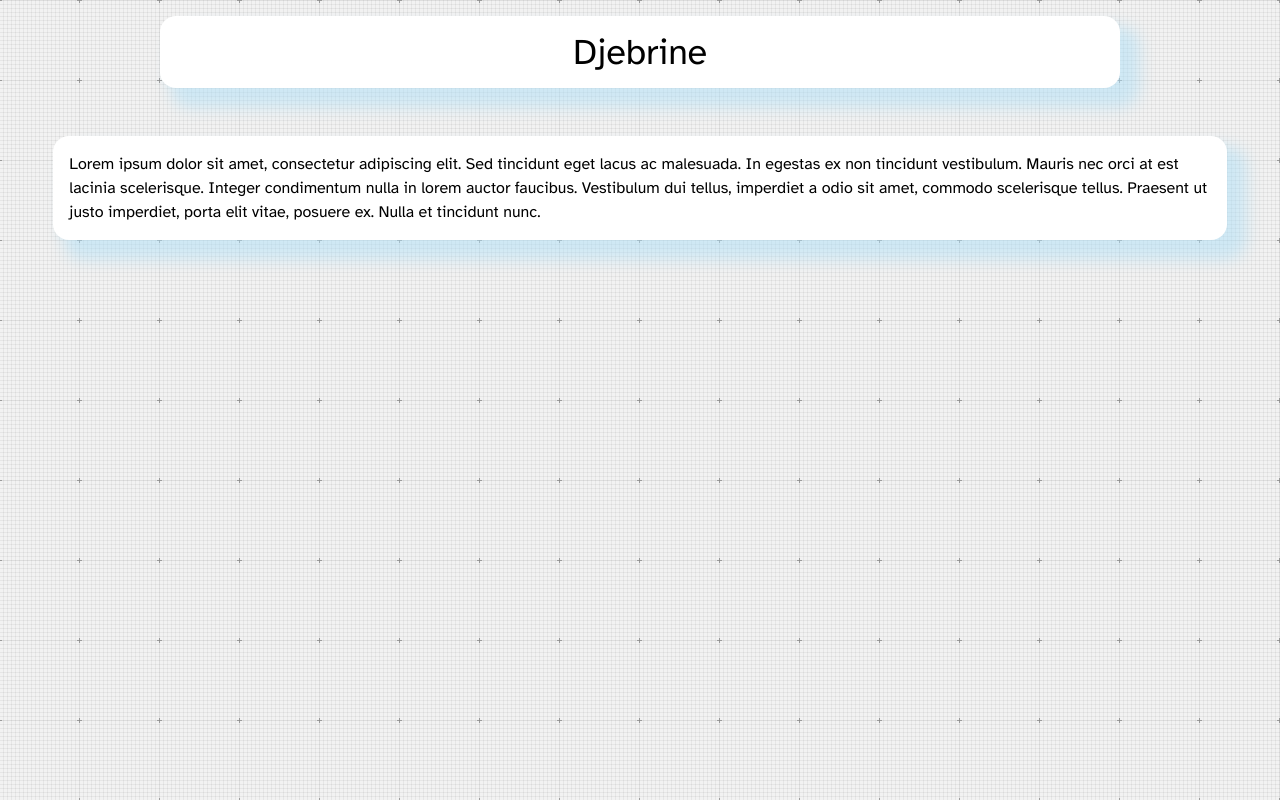
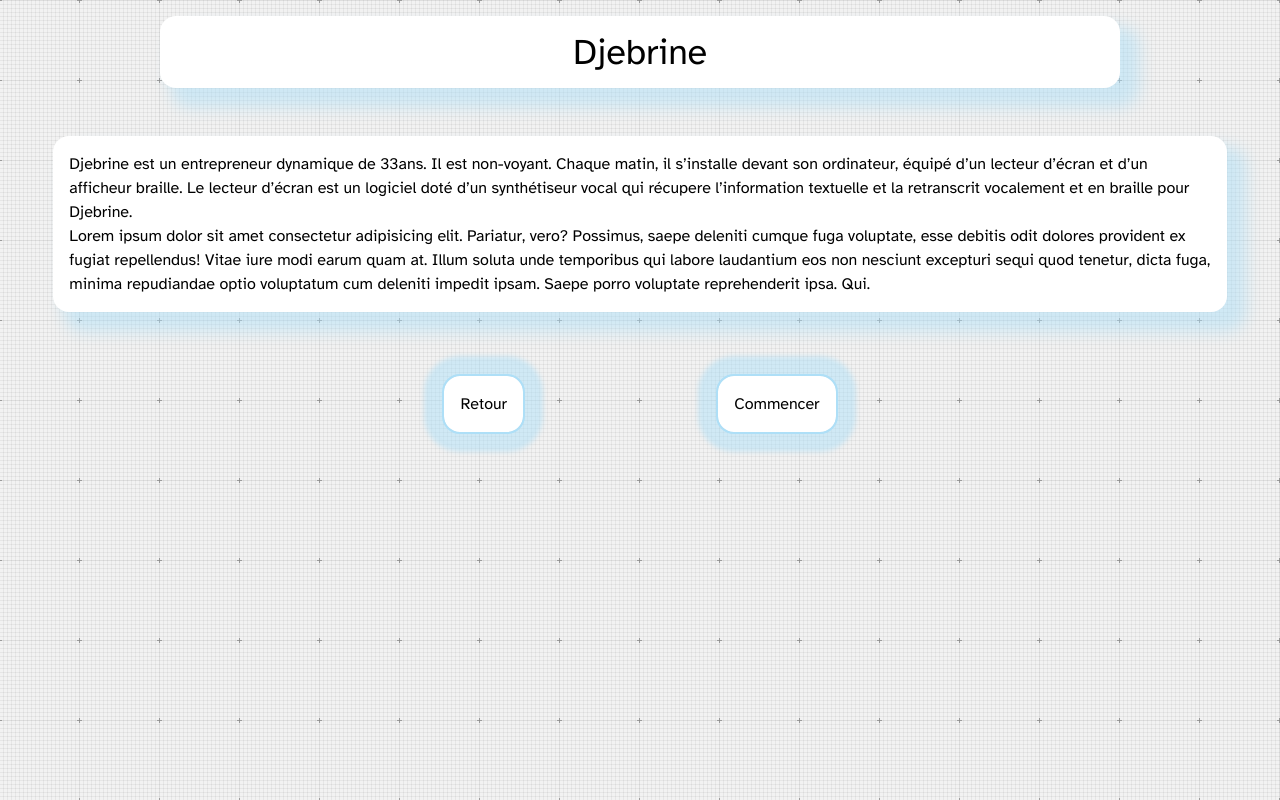
Before and after one commit to Sylvain-Lepoutre/react-bada11y, a React (Vite) app: page /persona1 in a window 1280 px wide. Built offline with nearby package versions, Linux system fonts and the light colour scheme.

Commit message:
feat(PersonaHome.tsx): add Intro

```diff
--- a/src/components/pages/root/PersonaCard.tsx
+++ b/src/components/pages/root/PersonaCard.tsx
@@ -6,6 +6,7 @@ export const PersonaCard = ({ cardTitle, imgSrc, linkURL }: Props) => {
   return (
     <li className="mx-auto  w-9/12 max-w-xs list-none  rounded-2xl p-4 shadow-CustomCard outline outline-2 outline-BluePastel  hover:shadow-CustomCardHover hover:-outline-offset-8">
       <Link
+        aria-label={`Accédez au parcours de ${cardTitle}`}
         className="flex h-full flex-col justify-between rounded-2xl hover:cursor-pointer focus:scale-105 focus:font-bold focus:outline-none"
         to={linkURL}
       >
--- a/src/components/pages/root/PersonaSection.tsx
+++ b/src/components/pages/root/PersonaSection.tsx
@@ -1,7 +1,6 @@
+import { personas } from "../../../data/personas";
 import { h2Styles, sectionStyles } from "../../../routes/root";
 import { PersonaCard } from "./PersonaCard";
-
-import { personas } from "../../../data/personas";
 
 export const PersonaSection = () => {
   return (
@@ -11,9 +10,9 @@ export const PersonaSection = () => {
       <ul className="my-8 grid gap-12 text-center sm:grid-cols-2 xl:grid-cols-4">
         {personas.map((persona) => (
           <PersonaCard
-            key={persona.id}
             cardTitle={persona.cardTitle}
             imgSrc={persona.imgSrc}
+            key={persona.id}
             linkURL={persona.linkURL}
           />
         ))}
--- a/src/data/personas.ts
+++ b/src/data/personas.ts
@@ -4,6 +4,7 @@ type Persona = {
   cardTitle: string;
   imgSrc: string;
   linkURL: string;
+  intro: string;
 };
 
 export const personas: Persona[] = [
@@ -13,6 +14,8 @@ export const personas: Persona[] = [
     cardTitle: "Djebrine, 33 ans, entrepreneur, trouble visuel",
     imgSrc: "https://placehold.co/128x128/png",
     linkURL: "/persona1",
+    intro:
+      "Djebrine est un entrepreneur dynamique de 33ans. Il est non-voyant. Chaque matin, il s’installe devant son ordinateur, équipé d’un lecteur d’écran et d’un afficheur braille. Le lecteur d’écran est un logiciel doté d’un synthétiseur vocal qui récupere l’information textuelle et la retranscrit vocalement et en braille pour Djebrine.",
   },
   {
     id: 2,
@@ -20,6 +23,8 @@ export const personas: Persona[] = [
     cardTitle: "Sophie, 42 ans, comptable, trouble moteur",
     imgSrc: "https://placehold.co/128x128/png",
     linkURL: "/persona2",
+    intro:
+      "Sophie est une comptable de 42 ans. Elle lutte contre de sévères troubles musculo-squelettiques. Ses douleurs l'empeche d'utiliser une souris, elle navigue à l'aide du clavier.",
   },
   {
     id: 3,
@@ -27,6 +32,8 @@ export const personas: Persona[] = [
     cardTitle: "Amine, 23 ans, étudiant, trouble auditif",
     imgSrc: "https://placehold.co/128x128/png",
     linkURL: "/persona3",
+    intro:
+      "Amine est un jeune homme de 23 ans, étudiant en Master dans ce domaine. Il est sourd depuis l'âge d'un an à la suite d'une méningite. Il aime regarder des films en ligne, cependant les sous-titres ne sont pas toujours présents ou sont mal syncrhonisés, voire incomplets, cela rend son expérience frustrante et désagréable.",
   },
   {
     id: 4,
@@ -34,5 +41,7 @@ export const personas: Persona[] = [
     cardTitle: "Claire, 30 ans, professeur, trouble cognitif",
     imgSrc: "https://placehold.co/128x128/png",
     linkURL: "/persona4",
+    intro:
+      "Claire est une professeure de yoga de 33 ans. Elle est dyslexique et a un trouble du déficit de l'attention avec hyperactivité. Elle sépanouit par le yoga, mais le monde numérique reste un défi pour elle. Sa dyslexie la rend réticente face aux textes long, et elle a du mal à maintenir sa concentraion.",
   },
 ];
--- a/src/router.tsx
+++ b/src/router.tsx
@@ -1,5 +1,6 @@
 import { createBrowserRouter } from "react-router-dom";
 
+import { personas } from "./data/personas";
 import { PersonaHome } from "./routes/personaHome";
 import { Root } from "./routes/root";
 import { Test } from "./routes/test";
@@ -17,9 +18,8 @@ export const router = createBrowserRouter([
     path: "/persona1",
     element: (
       <PersonaHome
-        personaDesc="
-    Lorem ipsum dolor sit amet, consectetur adipiscing elit. Sed tincidunt eget lacus ac malesuada. In egestas ex non tincidunt vestibulum. Mauris nec orci at est lacinia scelerisque. Integer condimentum nulla in lorem auctor faucibus. Vestibulum dui tellus, imperdiet a odio sit amet, commodo scelerisque tellus. Praesent ut justo imperdiet, porta elit vitae, posuere ex. Nulla et tincidunt nunc."
-        personaName="Djebrine"
+        personaIntro={personas[0].intro}
+        personaName={personas[0].name}
       />
     ),
   },
@@ -29,7 +29,8 @@ export const router = createBrowserRouter([
       <PersonaHome
         personaDesc="
     Lorem ipsum dolor sit amet, consectetur adipiscing elit. Sed tincidunt eget lacus ac malesuada. In egestas ex non tincidunt vestibulum. Mauris nec orci at est lacinia scelerisque. Integer condimentum nulla in lorem auctor faucibus. Vestibulum dui tellus, imperdiet a odio sit amet, commodo scelerisque tellus. Praesent ut justo imperdiet, porta elit vitae, posuere ex. Nulla et tincidunt nunc."
-        personaName="Sophie"
+        personaIntro={personas[1].intro}
+        personaName={personas[1].name}
       />
     ),
   },
@@ -39,7 +40,8 @@ export const router = createBrowserRouter([
       <PersonaHome
         personaDesc="
     Lorem ipsum dolor sit amet, consectetur adipiscing elit. Sed tincidunt eget lacus ac malesuada. In egestas ex non tincidunt vestibulum. Mauris nec orci at est lacinia scelerisque. Integer condimentum nulla in lorem auctor faucibus. Vestibulum dui tellus, imperdiet a odio sit amet, commodo scelerisque tellus. Praesent ut justo imperdiet, porta elit vitae, posuere ex. Nulla et tincidunt nunc."
-        personaName="Amine"
+        personaIntro={personas[2].intro}
+        personaName={personas[2].name}
       />
     ),
   },
@@ -49,7 +51,8 @@ export const router = createBrowserRouter([
       <PersonaHome
         personaDesc="
     Lorem ipsum dolor sit amet, consectetur adipiscing elit. Sed tincidunt eget lacus ac malesuada. In egestas ex non tincidunt vestibulum. Mauris nec orci at est lacinia scelerisque. Integer condimentum nulla in lorem auctor faucibus. Vestibulum dui tellus, imperdiet a odio sit amet, commodo scelerisque tellus. Praesent ut justo imperdiet, porta elit vitae, posuere ex. Nulla et tincidunt nunc."
-        personaName="Claire"
+        personaIntro={personas[3].intro}
+        personaName={personas[3].name}
       />
     ),
   },
--- a/src/routes/personaHome.tsx
+++ b/src/routes/personaHome.tsx
@@ -1,8 +1,10 @@
+import { Link } from "react-router-dom";
+
 import { sectionStyles } from "./root";
 
-type Props = { personaName: string; personaDesc: string };
+type Props = { personaName: string; personaIntro: string };
 
-export const PersonaHome = ({ personaName, personaDesc }: Props) => {
+export const PersonaHome = ({ personaName, personaIntro }: Props) => {
   return (
     <>
       <header
@@ -14,8 +16,31 @@ export const PersonaHome = ({ personaName, personaDesc }: Props) => {
 
       <main className="mx-auto my-12 w-11/12 ">
         <section className={sectionStyles}>
-          <p>{personaDesc}</p>
+          <p>{personaIntro}</p>
+          <p>
+            Lorem ipsum dolor sit amet consectetur adipisicing elit. Pariatur,
+            vero? Possimus, saepe deleniti cumque fuga voluptate, esse debitis
+            odit dolores provident ex fugiat repellendus! Vitae iure modi earum
+            quam at. Illum soluta unde temporibus qui labore laudantium eos non
+            nesciunt excepturi sequi quod tenetur, dicta fuga, minima
+            repudiandae optio voluptatum cum deleniti impedit ipsam. Saepe porro
+            voluptate reprehenderit ipsa. Qui.
+          </p>
         </section>
+        <div className="mx-auto my-16 flex w-8/12 justify-between sm:w-6/12 lg:w-4/12">
+          <Link
+            className="rounded-2xl bg-white p-4 shadow-CustomCard outline outline-2 outline-BluePastel hover:cursor-pointer hover:shadow-CustomCardHover hover:-outline-offset-8  focus:scale-105 focus:font-bold"
+            to={"/"}
+          >
+            Retour
+          </Link>
+          <Link
+            className="rounded-2xl bg-white p-4 shadow-CustomCard outline outline-2 outline-BluePastel hover:cursor-pointer hover:shadow-CustomCardHover hover:-outline-offset-8  focus:scale-105 focus:font-bold"
+            to={"/"}
+          >
+            Commencer
+          </Link>
+        </div>
       </main>
     </>
   );
```
